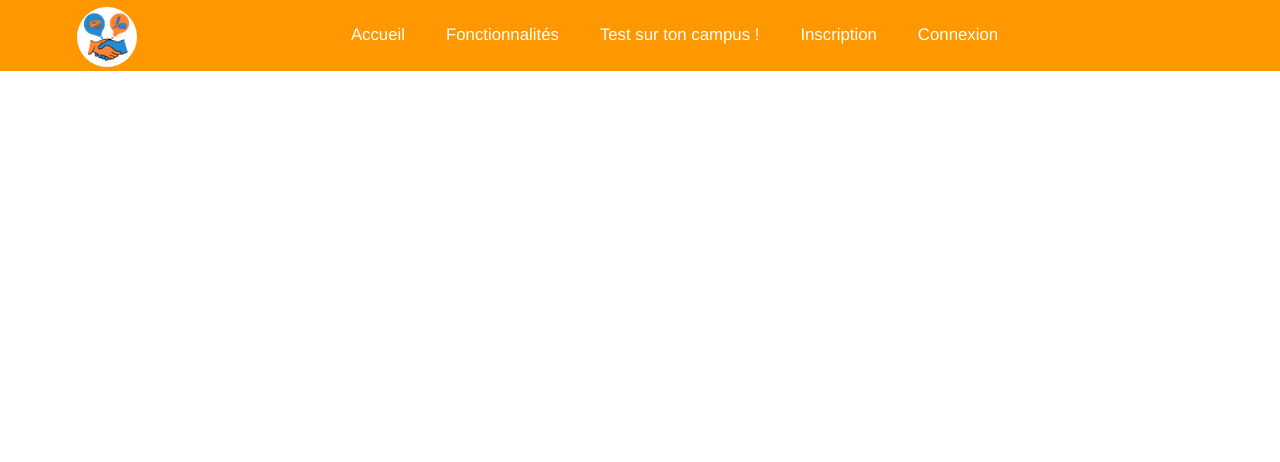
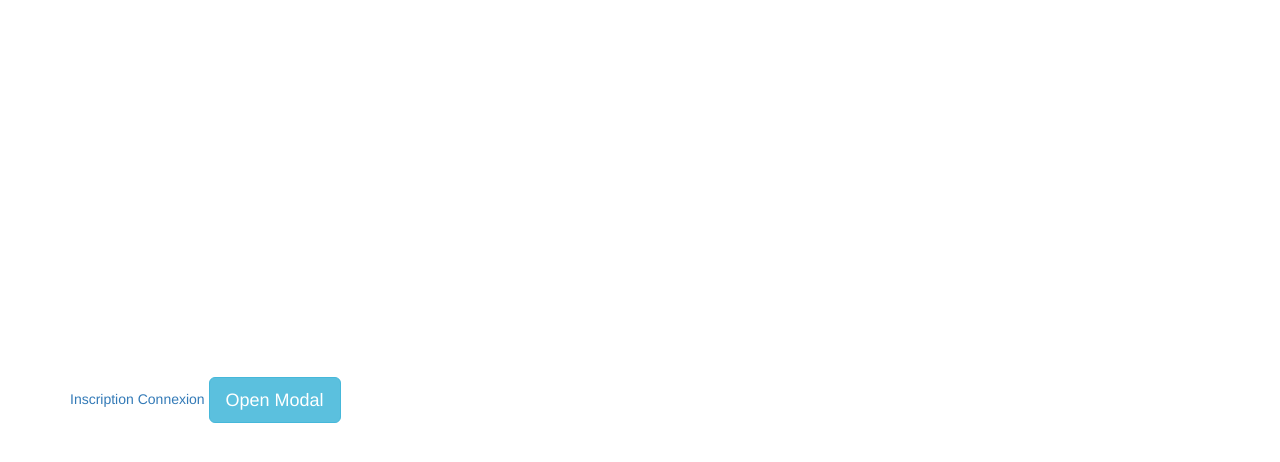
Before and after one commit to Syndorik/Cher-voisin, a PHP site: page /header_visitor.php in a window 1280 px wide. Shown: the top 462 px of the page. Run offline with PHP 8.4, Linux system fonts and the light colour scheme; some libraries are stand-ins or nearby versions.

Commit message:
Update inscirption among others

```diff
--- a/connection.php
+++ b/connection.php
@@ -1,35 +1,28 @@
-<!DOCTYPE html>
-<html lang="fr">
-  <head>
-    <title>Inscription</title>
-    <meta charset="utf-8">
-    <meta http-equiv="X-UA-Compatible" content="IE=edge">
-    <meta name="viewport" content="width=device-width, initial-scale=1">
-    <link <link href="https://maxcdn.bootstrapcdn.com/bootstrap/3.3.7/css/bootstrap.min.css" rel="stylesheet">
-    <link rel="stylesheet" href="style.css" />
-    <script src="https://ajax.googleapis.com/ajax/libs/jquery/3.2.1/jquery.min.js"></script>
-    <script src="https://maxcdn.bootstrapcdn.com/bootstrap/3.3.7/js/bootstrap.min.js"></script>
-    <!-- HTML5 Shim and Respond.js IE8 support of HTML5 elements and media queries -->
-    <!-- WARNING: Respond.js doesn't work if you view the page via file:// -->
-    <!--[if lt IE 9]>
-      <script src="https://oss.maxcdn.com/html5shiv/3.7.3/html5shiv.min.js"></script>
-      <script src="https://oss.maxcdn.com/respond/1.4.2/respond.min.js"></script>
-    <![endif]-->
-    </head>
-  <body id="welcome-body">
-      <div class="container">
-          <div class="row" id="first-row">
-              <div class="col-md-12" id="panel-parent">
-                  <div class="panel panel-default " >
-                      <div class="panel-heading">
-                          <div class="panel-title text-center">Connecte toi !</div>
+
+
+  <div id="inscription_modal" class="container modal fade" role="dialog">
+    <div class="modal-dialog">
+
+      <!-- Modal content-->
+      <div class="modal-content">
+        <div class="modal-header">
+          <button type="button" class="close" data-dismiss="modal">&times;</button>
+          <h4 class="modal-title">Inscription</h4>
         </div>
-                      <div class="panel-body">
-                          <div class="col-md-12" id="logo_col">
-                              <p id="logo_p"><img class="img-responsive" id="logo" src="images/logo.png" alt="logo" height="80%" ></p>
+        <div class="modal-body">
+          <p><img src="images/logo_share_campus_mini.jpg" alt="logo"></p>
+          <form class="form-group" action="index.html" method="post">
+            <div class="input-group">
+                <span class="input-group-addon"><i class="glyphicon glyphicon-user"></i></span>
+                <input class="form-control" type="text" name="prenom" id="Prenom" placeholder="Prénom" />
+            </div>
+            <span id="firstNameMsg" class = "span-warning"></span>
 
-                              <form action="/Accueil/resultat-formulaire.php" method="post" id="mff">
-                                  <div class="col-md-12" id = "mf">
+            <div class="input-group">
+                <span class="input-group-addon"><i class="glyphicon glyphicon-user"></i></span>
+                <input class="form-control" type="text" name="nom" id = "Nom" placeholder="Nom" />
+            </div>
+            <span id="lastNameMsg" class = "span-warning"></span>
             <div class="input-group">
                 <span class="input-group-addon"><i class="glyphicon glyphicon-envelope"></i></span>
                 <input class="form-control" type="text" name="email" id="email" placeholder="Email" />
@@ -42,29 +35,87 @@
             </div>
             <span id="passMsg" class = "span-warning"></span>
 
+            <div class="input-group">
+
+                <span class="input-group-addon"><i class="glyphicon glyphicon-lock"></i></span>
+                <input class="form-control" type="password" name="pwd2" id = "pass1" placeholder="Vérification mot de passe" />
+            </div>
+            <span id="pass1Msg" class = "span-warning"></span>
+
+            <div class="input-group" id="batt">
+                <select class="form-control" id ="batiment" name ="bat">
+                    <option value= "null">Batiment</option>
+                    <option value= "i1">i1</option>
+                    <option value= "i2">i2</option>
+                    <option value= "i3">i3</option>
+                    <option value= "i4">i4</option>
+                    <option value= "i5">i5</option>
+                    <option value= "i6">i6</option>
+                    <option value= "i7">i7</option>
+                    <option value= "i8">i8</option>
+                    <option value= "i9">i9</option>
+                    <option value= "i10">i10</option>
+                    <option value= "i11">i11</option>
+                    <option value= "i12">i12</option>
+                    <option value = "autre">Autre</option>
+                </select>
+            </div>
+            <span id="batMsg" class = "span-warning"></span>
+
+
+            <div class="input-group" id = "yolo">
+                <span class="input-group-addon"><i class="glyphicon glyphicon-home"></i></span>
+                <input class="form-control" type="text" name="pseudo" id = "chambre" placeholder="Chambre" />
+            </div> <!-- end input -->
+            <span id="spanchbr" class = "span-warning"></span>
+
+
             <span id="sbm"></span>
-
+          </form>
+        </div>
+        <div class="modal-footer">
           <div class="form-group button">
               <div class="col-md-12 controls">
-                                               <button type="submit" href="#" class="btn btn-primary pull-right"><i class="glyphicon glyphicon-log-in"></i> Se connecter</button>
+                   <button type="submit" href="index.php" class="btn btn-primary pull-right" data-dismiss="modal"><i class="glyphicon glyphicon-log-in"></i>  M'inscrire </button>
               </div>
           </div>
         </div>
-                              </form>
+      </div>
 
     </div>
+  </div><!-- END of modal -->
 
+
+  <div id="connection_modal" class="container modal fade" role="dialog">
+    <div class="modal-dialog">
+
+      <!-- Modal content-->
+      <div class="modal-content">
+        <div class="modal-header">
+          <button type="button" class="close" data-dismiss="modal">&times;</button>
+          <h4 class="modal-title">Connexion</h4>
+        </div>
+        <div class="modal-body">
+          <p><img src="images/logo_share_campus_mini.jpg" alt="logo"></p>
+          <form class="form-group" action="index.html" method="post">
+            <div class="input-group">
+                <span class="input-group-addon"><i class="glyphicon glyphicon-envelope"></i></span>
+                <input class="form-control" type="text" name="email" id="email_connection" placeholder="Email" />
+            </div>
+            <div class="input-group">
+                <span class="input-group-addon"><i class="glyphicon glyphicon-lock"></i></span>
+                <input class="form-control" type="password" name="pwd" id ="pass" placeholder="Mot de passe" />
+            </div>
+          </form>
+        </div>
+        <div class="modal-footer">
+          <div class="form-group button">
+              <div class="col-md-12 controls">
+                   <button type="submit" href="index.php" class="btn btn-primary pull-right" data-dismiss="modal"><i class="glyphicon glyphicon-log-in"></i>  Me connecter</button>
+              </div>
+          </div>
         </div>
       </div>
 
     </div>
   </div>
-
-
-          </div>
-      </div>
-
-      <script src = "javascript/form.js"></script>
-
-</body>
-</html>
--- a/header.php
+++ b/header.php
@@ -31,7 +31,7 @@
               <ul class="dropdown-menu">
                   <li><a href="myAccount.php">Mon compte</a></li>
                   <li><a href="friends.php">Mes amis</a></li>
-                  <li><a href="landing_visitor.php">Déconnexion</a></li>
+                  <li><a href="header_visitor.php">Déconnexion</a></li>
             </ul>
           </li>
           <li><form class="navbar-form navbar-left">
--- a/header_visitor.php
+++ b/header_visitor.php
@@ -4,66 +4,42 @@
     <meta http-equiv="Content-Type" content="text/html; charset=utf-8" />
     <meta name="viewport" content="width=device-width, initial-scale=1">
     <link rel="stylesheet" href="https://maxcdn.bootstrapcdn.com/bootstrap/3.3.7/css/bootstrap.min.css" type="text/css"/>
+    <script src="https://ajax.googleapis.com/ajax/libs/jquery/3.2.1/jquery.min.js"></script>
+    <script src="https://maxcdn.bootstrapcdn.com/bootstrap/3.3.7/js/bootstrap.min.js"></script>
     <link rel="stylesheet" href="style.css" type="text/css"/>
     <!--<link rel="stylesheet" type="text/css" href="font-awesome-4.7.0/css/font-awesome.min.css">-->
 </head>
 <body>
-  <nav class="navbar navbar-default navbar-fixed-top navbar-center">
-    <div class="container-fluid container">
-      <!-- Brand and toggle get grouped for better mobile display -->
-      <div class="navbar-header">
-          <button type="button" class="navbar-toggle collapsed" data-toggle="collapse" data-target="#bs-example-navbar-collapse-1" aria-expanded="false">
-              <span class="sr-only">Toggle navigation</span>
-              <span class="icon-bar"></span>
-              <span class="icon-bar"></span>
-              <span class="icon-bar"></span>
-          </button>
-          <a class="navbar-brand" id="logo"><img src="images/logo_mini.png" id="logo-pic" ></a>
-      </div>
-      <!-- Collect the nav links, forms, and other content for toggling -->
-      <div class="collapse navbar-collapse" id="bs-example-navbar-collapse-1">
-        <ul class="nav navbar-nav navbar-center" id="menu-items">
-          <li><a href="index.php">Accueil <span class="sr-only">(current)</span></a></li>
-          <li><a href="#fonctionnalities">Fonctionnalités</a></li>
-          <li><a href="#try">Test sur ton campus !</a></li>
-          <li><a href="Accueil_test.php">Inscription</a></li>
-          <li><a href="#" id="connection_button" data-toggle="modal" data-target="#connection_modal">Connexion</a></li>
-        </ul>
-      </div><!-- /.navbar-collapse -->
-    </div><!-- /.container-fluid -->
-  </nav>
+<div class="container">
+  <a href=""  id="inscription_button" data-toggle="modal" data-target="#inscription_modal">Inscription</a>
+  <a href="#" id="connection_button" data-toggle="modal" data-target="#connection_modal">Connexion</a>
+  <button type="button" class="btn btn-info btn-lg" data-toggle="modal" data-target="#myModal">Open Modal</button>
 
-
-  <div id="connection_modal" class="container modal fade" role="dialog">
+  <div id="myModal" class="modal fade" role="dialog">
   <div class="modal-dialog">
 
     <!-- Modal content-->
     <div class="modal-content">
       <div class="modal-header">
         <button type="button" class="close" data-dismiss="modal">&times;</button>
-          <h4 class="modal-title">Connexion</h4>
+        <h4 class="modal-title">Modal Header</h4>
       </div>
       <div class="modal-body">
-          <p><img src="images/logo_share_campus_mini.jpg" alt="logo"></p>
-          <form class="form-group" action="index.html" method="post">
-            <div class="input-group">
-                <span class="input-group-addon"><i class="glyphicon glyphicon-envelope"></i></span>
-                <input class="form-control" type="text" name="email" id="email_connection" placeholder="Email" />
-            </div>
-            <div class="input-group">
-                <span class="input-group-addon"><i class="glyphicon glyphicon-lock"></i></span>
-                <input class="form-control" type="password" name="pwd" id ="pass" placeholder="Mot de passe" />
-            </div>
-          </form>
+        <p>Some text in the modal.</p>
       </div>
       <div class="modal-footer">
-          <div class="form-group button">
-              <div class="col-md-12 controls">
-                   <button type="submit" href="#" class="btn btn-primary pull-right" data-dismiss="modal"><i class="glyphicon glyphicon-log-in"></i>  Me connecter</button>
-              </div>
-          </div>
+        <button type="button" class="btn btn-default" data-dismiss="modal">Close</button>
       </div>
     </div>
 
   </div>
+
 </div>
+
+
+
+</div>
+
+
+
+  <?php include("connection.php");?>
--- a/landing_visitor.php
+++ /dev/null
@@ -1,6 +0,0 @@
-<?php include("header_visitor.php");?>
-<div class="container">
-  <h1>En cours de développement</h1>
-
-</div>
-<?php include("footer.php");?>
```
Also changed, not shown: header-2.php (added, +77 -0 lines), landing_page.php (added, +17 -0 lines), style.css (+38 -2 lines). Lines whose indentation alone changed are shown as unchanged.
